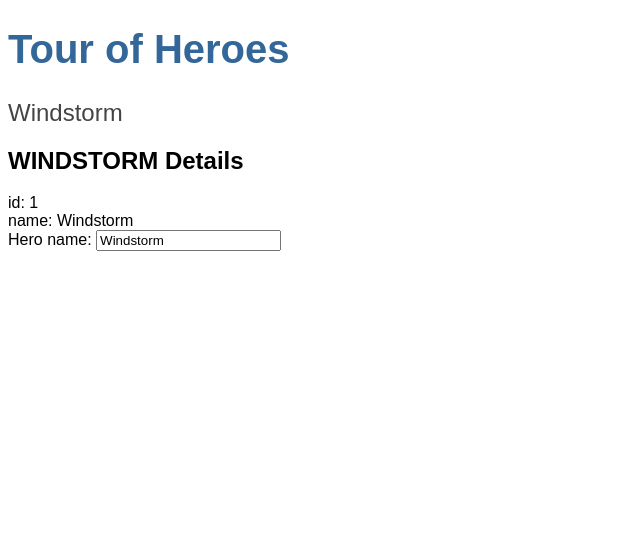
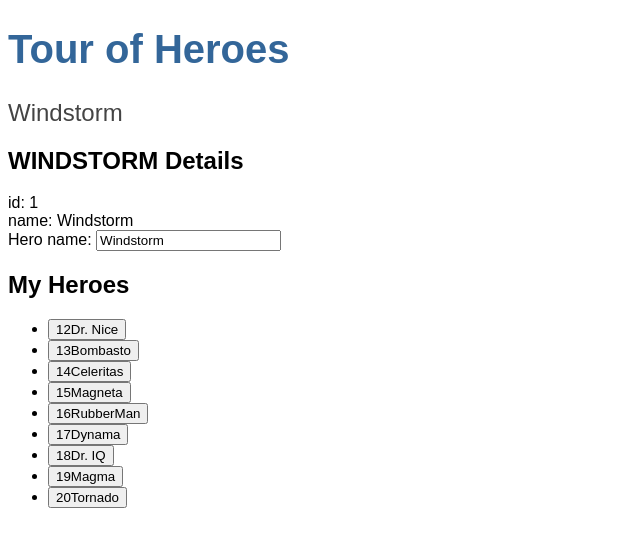
Before and after one commit to Asceneth/angular-tour-of-heroes, an Angular app: page / in a window 1280 px wide. Shown: the top 546 px of the page, without its empty margins (0-640 px from the left). Built offline with nearby package versions, Linux system fonts and the light colour scheme.

Commit message:
Add the click event handler

```diff
--- a/src/app/heroes/heroes.component.html
+++ b/src/app/heroes/heroes.component.html
@@ -6,3 +6,13 @@
     <label for="name">Hero name: </label>
     <input id="name" [(ngModel)]="hero.name" placeholder="name">
   </div>
+
+  <h2>My Heroes </h2>
+    <ul class="heroes">
+      <li *ngFor="let hero of heroes">
+        <button type="button" (click)="onSelect(hero)">
+          <span class="badge">{{hero.id}}</span>
+          <span class="name">{{hero.name}}</span>
+        </button>
+      </li>
+    </ul>
--- a/src/app/heroes/heroes.component.ts
+++ b/src/app/heroes/heroes.component.ts
@@ -1,5 +1,6 @@
 import { Component, OnInit } from '@angular/core';
 import { Hero } from '../hero';
+import { HEROES } from '../mock-heroes';
 
 @Component({
   selector: 'app-heroes',
@@ -8,10 +9,17 @@
 })
 export class HeroesComponent implements OnInit {
 
+  heroes = HEROES;
+
   hero: Hero = {
     id: 1,
     name: 'Windstorm'
   };
+
+  selectedHero?: Hero;
+  onSelect(hero:Hero): void {
+    this.selectedHero = hero;
+  }
 
   constructor() { }
 
```
